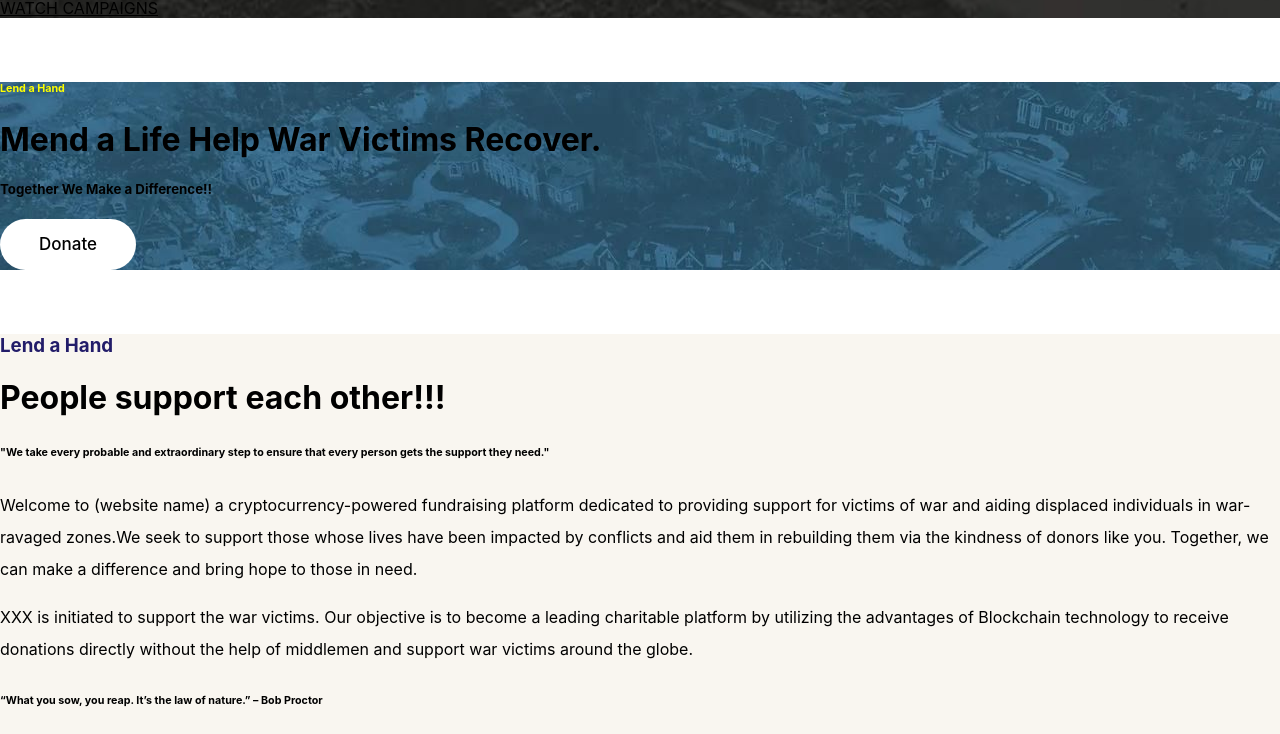
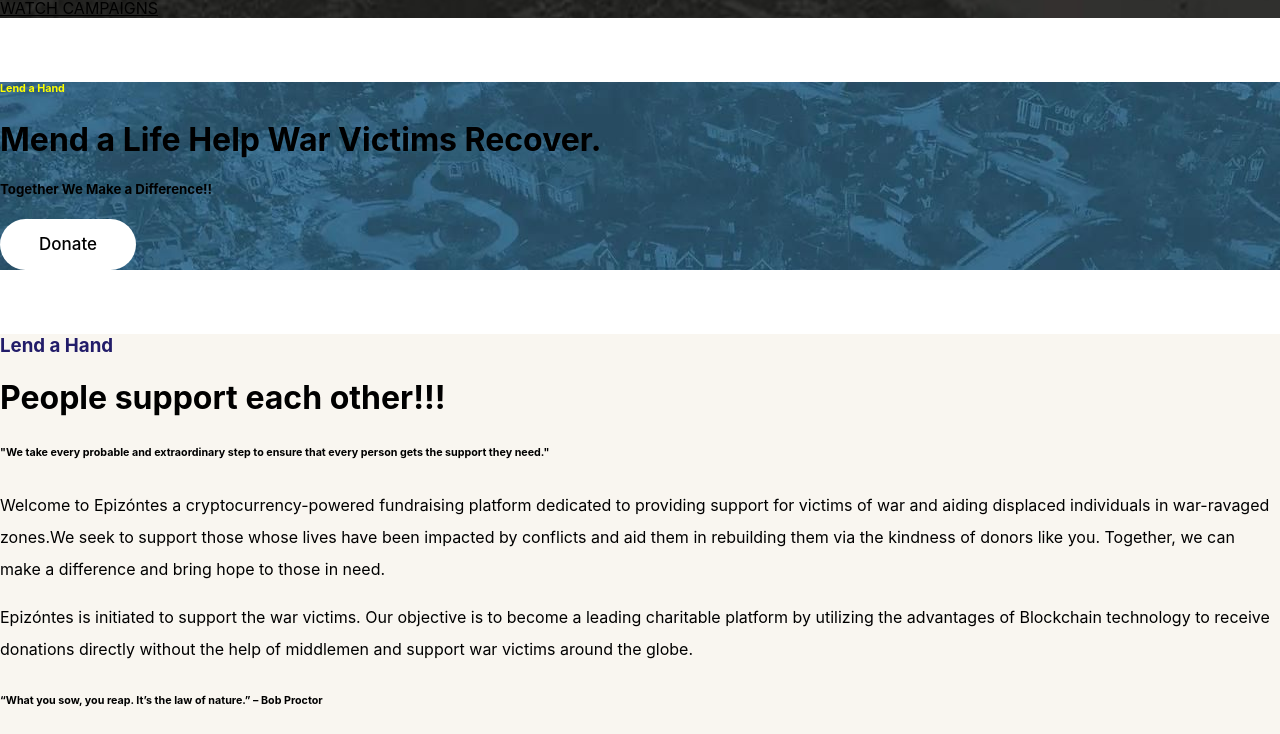
Before and after one commit to mugunthancloudin/war-victims, a React (Create React App) app: page / in a window 1280 px wide. Shown: the part 1997-2731 px from the top of the page. Built offline with nearby package versions, Linux system fonts and the light colour scheme.

Commit message:
temp - name updated

```diff
--- a/public/index.html
+++ b/public/index.html
@@ -24,7 +24,7 @@
       work correctly both with client-side routing and a non-root public URL.
       Learn how to configure a non-root public URL by running `npm run build`.
     -->
-    <title>React App</title>
+    <title>Epizóntes</title>
   </head>
   <body>
     <noscript>You need to enable JavaScript to run this app.</noscript>
--- a/src/components/header & footer/header/topbar.js
+++ b/src/components/header & footer/header/topbar.js
@@ -14,7 +14,7 @@
           <NavLink href="/">
             <div className="d-flex">
               <img src={brandLogo} width={40} className="navlogo" />
-              <h4 className="ms-3 mt-3 ">War-Victims</h4>
+              <h4 className="ms-3 mt-3 ">Epizóntes</h4>
             </div>
           </NavLink>
 
--- a/src/components/home/BannerPage/banner.js
+++ b/src/components/home/BannerPage/banner.js
@@ -20,7 +20,7 @@
                   <span className="bannerSpam"> Lives.</span>
                 </h1>
                 <p className="banner_p">
-                  Xxx is a community-run charity cryptocurrency project that
+                <span className="fw-bold">Epizóntes</span> is a community-run charity cryptocurrency project that
                   helps war victims and supports <br></br>the well-being of people in
                   need!
                 </p>
--- a/src/components/home/abouts/about.js
+++ b/src/components/home/abouts/about.js
@@ -18,7 +18,7 @@
                 every person gets the support they need."
               </h6>
               <p className="about_content mt-3">
-                Welcome to (website name) a cryptocurrency-powered fundraising
+                Welcome to <span className="fw-bold">Epizóntes</span> a cryptocurrency-powered fundraising
                 platform dedicated to providing support for victims of war and
                 aiding displaced individuals in war-ravaged zones.We seek to
                 support those whose lives have been impacted by conflicts and
@@ -28,10 +28,11 @@
               </p>
 
               <p className="about_content">
-                XXX is initiated to support the war victims. Our objective is to
-                become a leading charitable platform by utilizing the advantages
-                of Blockchain technology to receive donations directly without
-                the help of middlemen and support war victims around the globe.{" "}
+              <span className="fw-bold">Epizóntes</span> is initiated to support the war victims. Our objective
+                is to become a leading charitable platform by utilizing the
+                advantages of Blockchain technology to receive donations
+                directly without the help of middlemen and support war victims
+                around the globe.{" "}
               </p>
 
               <h6 className="about_content fw-bold fst-italic mt-3">
```
